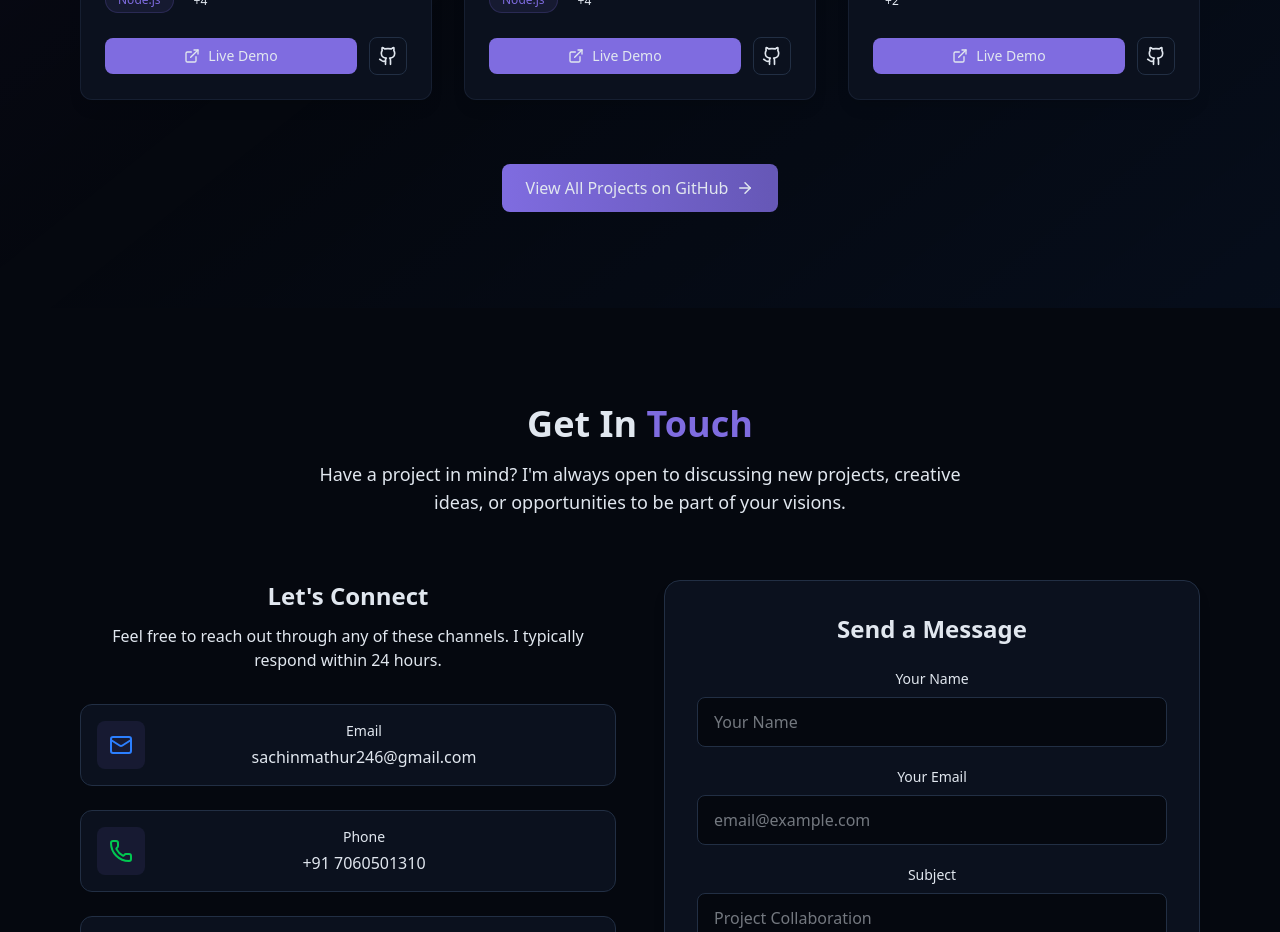
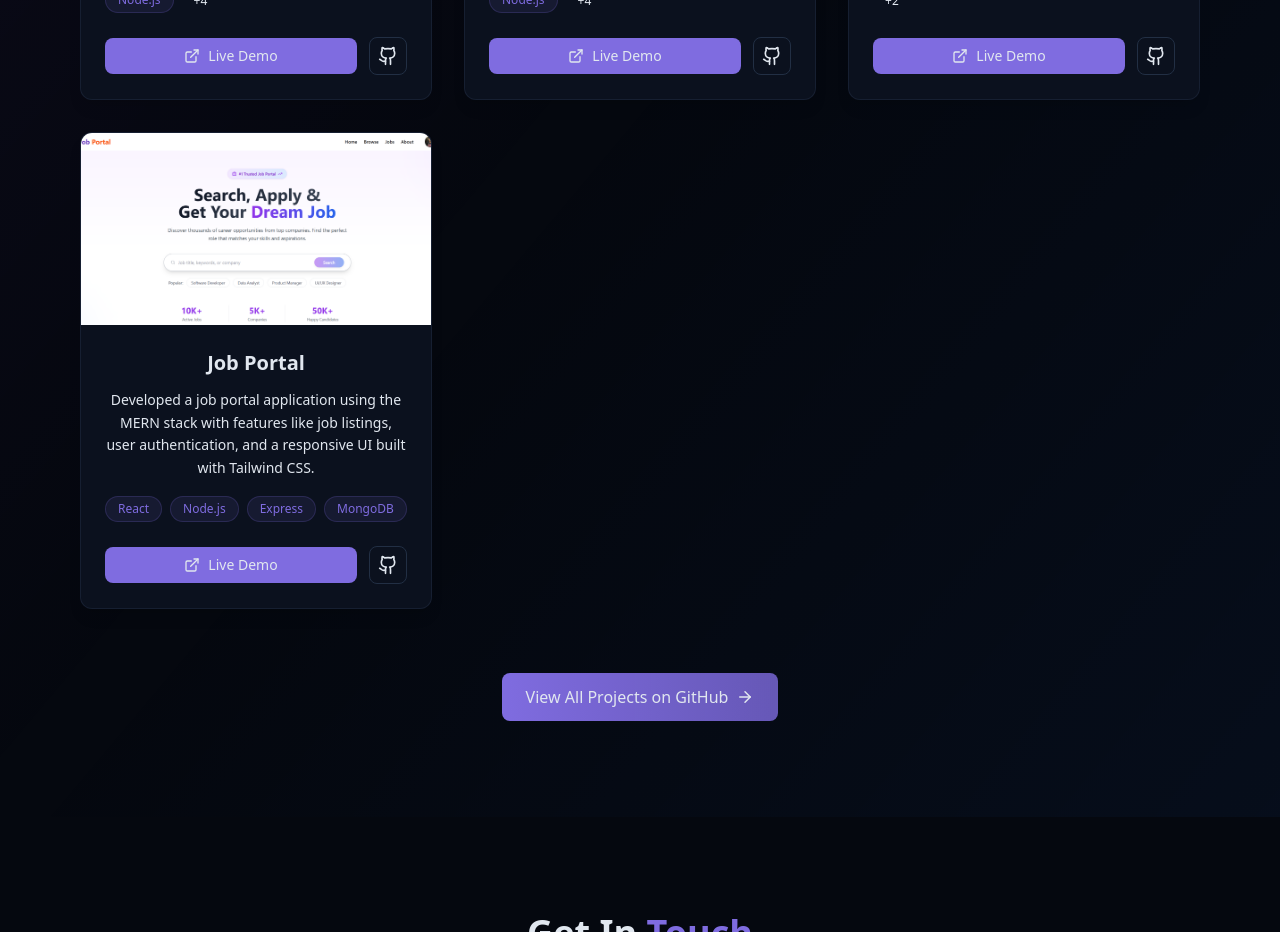
Before and after one commit to SachinM246/my_portfolio, a React (Vite) app: page / in a window 1280 px wide. Shown: the part 4920-5852 px from the top of the page. Built offline with nearby package versions, Linux system fonts and the light colour scheme.

Commit message:
Added project in project section

```diff
--- a/src/components/ProjectSection.jsx
+++ b/src/components/ProjectSection.jsx
@@ -28,6 +28,15 @@ const projects = [
         tags: ["React", "Socket.io", "Node.js", "Express", "MongoDB", "Tailwind CSS"],
         demoUrl: "https://calm-moonbeam-36594e.netlify.app",
         githubUrl: "https://github.com/SachinM246/Chattify",
+    },
+    {
+        id: 4,
+        title: "Job Portal",
+        description: "Developed a job portal application using the MERN stack with features like job listings, user authentication, and a responsive UI built with Tailwind CSS.",
+        imageUrl: "/projects/image4.png",
+        tags: ["React", "Node.js", "Express", "MongoDB"],
+        demoUrl: "#",
+        githubUrl: "https://github.com/SachinM246/Job-Portal",
     }
 ]
 
```
Also changed, not shown: public/projects/image4.png (added).
